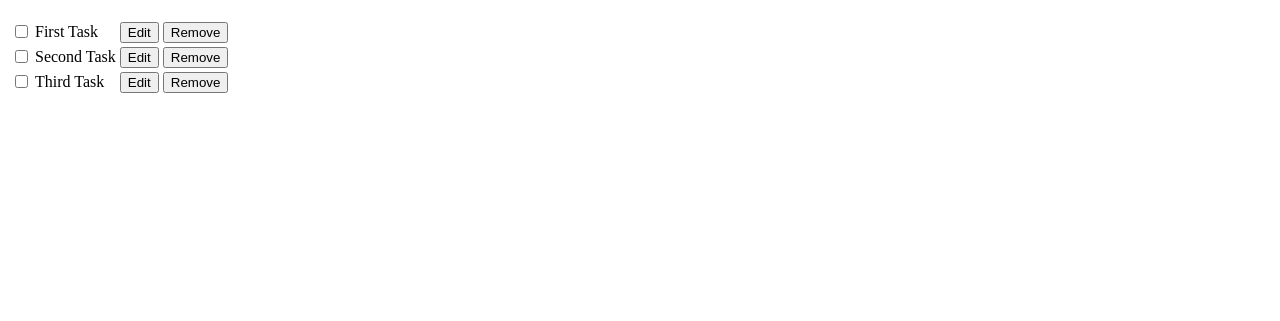
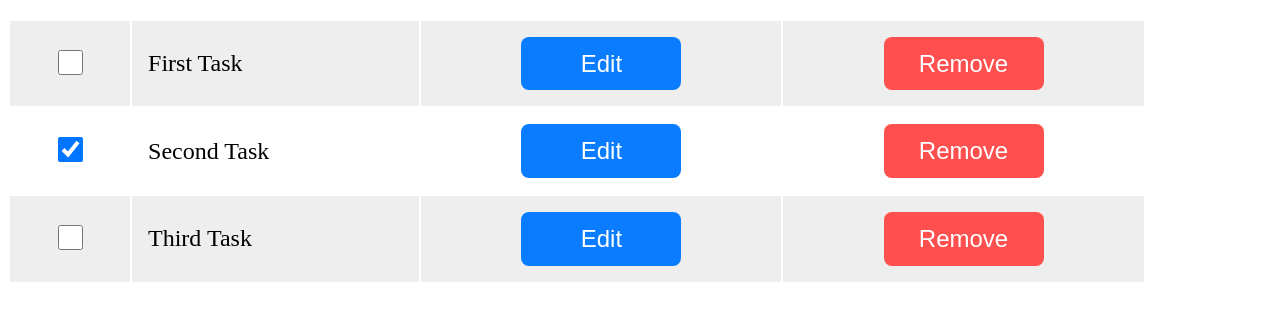
Before and after one commit to Vlad-404/task-manager-vanilla, a plain HTML site: page index.html in a window 1280 px wide. Shown: the part 61-382 px from the top of the page. Drawn offline with Linux system fonts and the light colour scheme.

Commit message:
Finished version 2

```diff
--- a/index.html
+++ b/index.html
@@ -12,25 +12,25 @@
     <h1>Task Manager:</h1>
 
     <table id="tasks-table">
-        <tr>
+        <tr id="task-0">
             <td><input type="checkbox"></td>
-            <td>First Task</td>
-            <td><button>Edit</button></td>
-            <td><button>Remove</button></td>
+            <td class="text-left">First Task</td>
+            <td><button class="blue-button">Edit</button></td>
+            <td><button class="red-button">Remove</button></td>
         </tr>
 
-        <tr>
-            <td><input type="checkbox"></td>
-            <td>Second Task</td>
-            <td><button>Edit</button></td>
-            <td><button>Remove</button></td>
+        <tr id="task-1">
+            <td><input type="checkbox" checked="true"></td>
+            <td class="text-left">Second Task</td>
+            <td><button class="blue-button">Edit</button></td>
+            <td><button class="red-button">Remove</button></td>
         </tr>
 
-        <tr>
+        <tr id="task-2">
             <td><input type="checkbox"></td>
-            <td>Third Task</td>
-            <td><button>Edit</button></td>
-            <td><button>Remove</button></td>
+            <td class="text-left">Third Task</td>
+            <td><button class="blue-button">Edit</button></td>
+            <td><button class="red-button">Remove</button></td>
         </tr>
     </table>
 </body>
--- a/static/css/index.css
+++ b/static/css/index.css
@@ -1,3 +1,52 @@
 h1 {
     color: green;
 }
+
+table {
+    width: 90%;
+}
+
+td {
+    font-size: 1.5rem;
+    padding: 1rem;
+    text-align: center;
+}
+
+button {
+    font-size: 1.5rem;
+    border-radius: .5rem;
+    border: none;
+    color: #fff;
+    padding: .8rem;
+    min-width: 10rem;
+}
+
+.text-left {
+    text-align: left;
+}
+
+.red-button {
+    background-color: #ff4f4f;
+}
+
+.gren-button {
+    background-color: #2ca732;
+}
+
+.blue-button {
+    background-color: #097cff;
+}
+
+/* Code from previous project */
+tr:nth-child(odd) {
+    background-color: #eee;
+  }
+
+tr:nth-child(even) {
+    background-color: #fff;
+}
+
+input[type="checkbox"]{
+    width: 25px;
+    height: 25px;
+  }
--- a/static/js/index.js
+++ b/static/js/index.js
@@ -15,4 +15,4 @@ let todos = [
     }
 ]
 
-console.log(todos);
+// console.log(todos);
```
Also changed, not shown: version-controll.txt.
